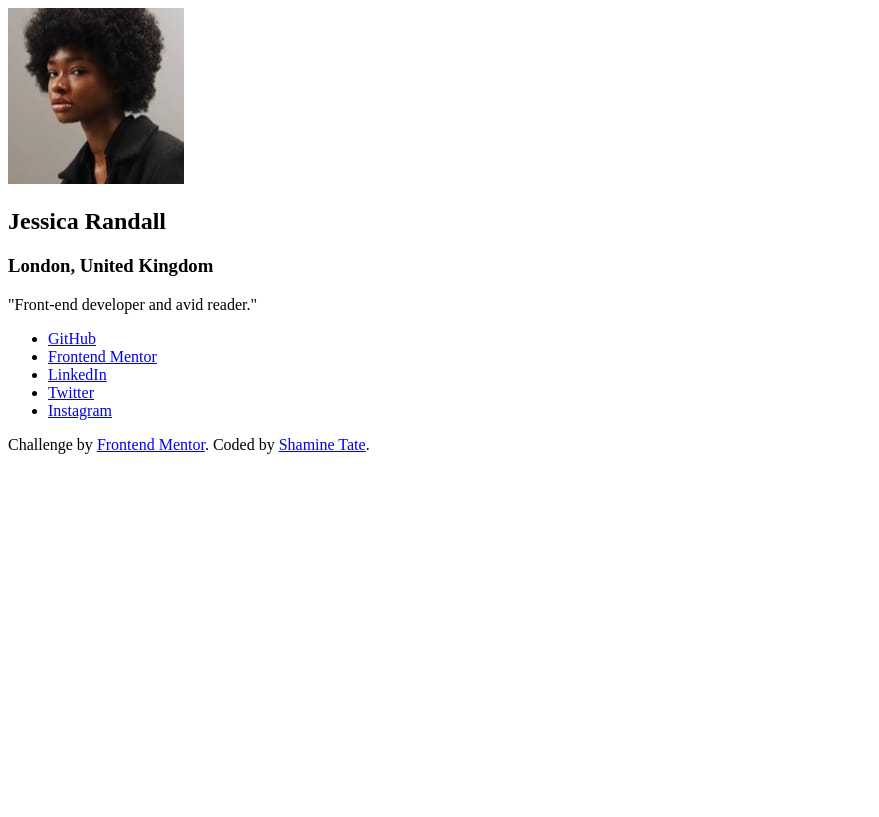
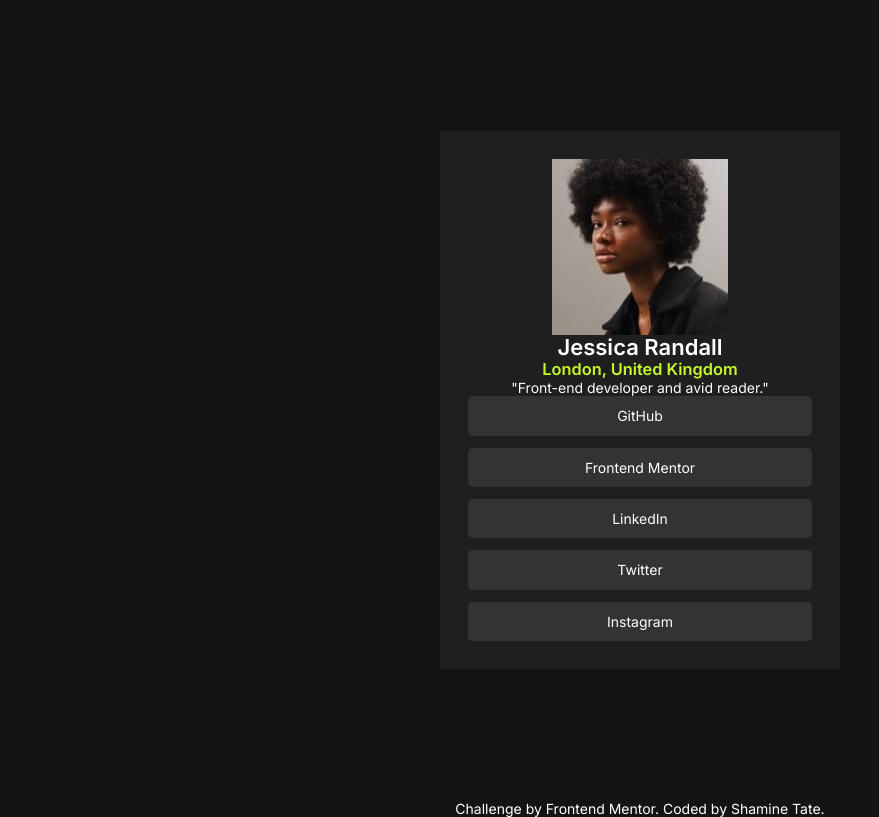
Before and after one commit to shaytcodes-mfe26/social-link, a plain HTML site: page index.html in a window 1280 px wide. Shown: the whole page, without its empty margins (0-879 px from the left). Drawn offline with Linux system fonts and the light colour scheme.

Commit message:
import chenge

```diff
--- a/index.html
+++ b/index.html
@@ -9,18 +9,19 @@
   <title>Frontend Mentor | Social links profile</title>
 </head>
 <body>
-<main class="profile-container">
-  <img src="avatar-jessica.jpeg" alt="" aria-hidden="true">
-<div class="social">
-<h2>Jessica Randall</h2>
+<main class="wrapper">
+  <div class="social-container">
+  <img src="avatar-jessica.jpeg" alt="Jess-avi" aria-hidden="true">
+
+<h1 class="social-name">Jessica Randall</h1>
 <h3 class="social-city">London, United Kingdom</h3>
 <span>"Front-end developer and avid reader."</span>
-<ul>
-  <li><a href="#">GitHub</a></li>
-  <li><a href="#">Frontend Mentor</a></li>
-  <li><a href="#">LinkedIn</a></li>
-  <li><a href="#">Twitter</a></li>
-  <li><a href="#">Instagram</a></li>
+<ul class="social-links">
+  <li><a href="#" class="list-link">GitHub</a></li>
+  <li><a href="#" class="list-link">Frontend Mentor</a></li>
+  <li><a href="#" class="list-link">LinkedIn</a></li>
+  <li><a href="#" class="list-link">Twitter</a></li>
+  <li><a href="#" class="list-link">Instagram</a></li>
 </ul>
 </div>
 </main>
--- a/styles.css
+++ b/styles.css
@@ -1 +1,93 @@
-@import url('https://fonts.googleapis.com/css2?family=Figtree:ital,wght@0,300..900;1,300..900&family=Inter:ital,opsz,wght@0,14..32,100..900;1,14..32,100..900&family=Outfit:wght@100..900&display=swap');
+@import url('https://fonts.googleapis.com/css2?family=Inter:ital,opsz,wght@0,14..32,400..700;1,14..32,100..900&display=swap');
+
+:root{
+    --clr-primary-Green: #c5f82a;
+    --clr-neutral-White: #ffffff;
+    --clr-neutral-Grey: #333333;
+    --clr-neutral-Dark-Grey: #1f1f1f;
+    --clr-neutral-Off-Black: #141414;
+
+    --ff: 'Inter', sans-serif;
+    --fs-body: .875rem;
+    --fs-heading: 1.375rem;
+    --fw-400: 400;
+    --fw-600: 600;
+    --fw-700: 700;
+}
+
+*, *::before, *::after{
+    margin: 0;
+    padding: 0;
+    box-sizing: border-box;
+}
+
+h1{
+    line-height: 1.1;
+}
+
+ul li{
+    list-style: none;
+}
+
+img{
+    display: block;
+    max-width: 100%;
+    margin-inline: auto;
+    font-style: italic;
+    color: var(--clr-primary-Green);
+}
+
+a{
+    color: var(--clr-neutral-White);
+    text-decoration: none;
+}
+
+body{
+    text-align: center;
+    font-family: var(--ff);
+    font-weight: var(--fw-400);
+    font-size: var(--fs-body);
+    color: var(--clr-neutral-White);
+    background: var(--clr-neutral-Off-Black);
+}
+
+.social-name{
+    font-size: var(--fs-heading);
+    font-weight: var(--fw-600);
+}
+
+.social-city{
+    color: var(--clr-primary-Green);
+    font-weight: var(--fw-600);
+}
+
+.list-link{
+    display: block;
+    width: 100%;
+    text-align: center;
+    padding: .7rem;
+    border-radius: .3rem;
+    background: var(--clr-neutral-Grey);
+    transition: background .3s ease;
+}
+
+.list-link:hover{
+    color: var(--clr-primary-Green);
+    background: var(--clr-neutral-Grey);
+}
+
+.wrapper{
+    display: grid;
+    place-items: center;
+    min-height: 100dvh;
+}
+
+.social-container{
+    width: 25rem;
+    padding: 1.75rem;
+    background: var(--clr-neutral-Dark-Grey);
+}
+
+.social-links * + *{
+margin-top: .75rem;
+}
```
